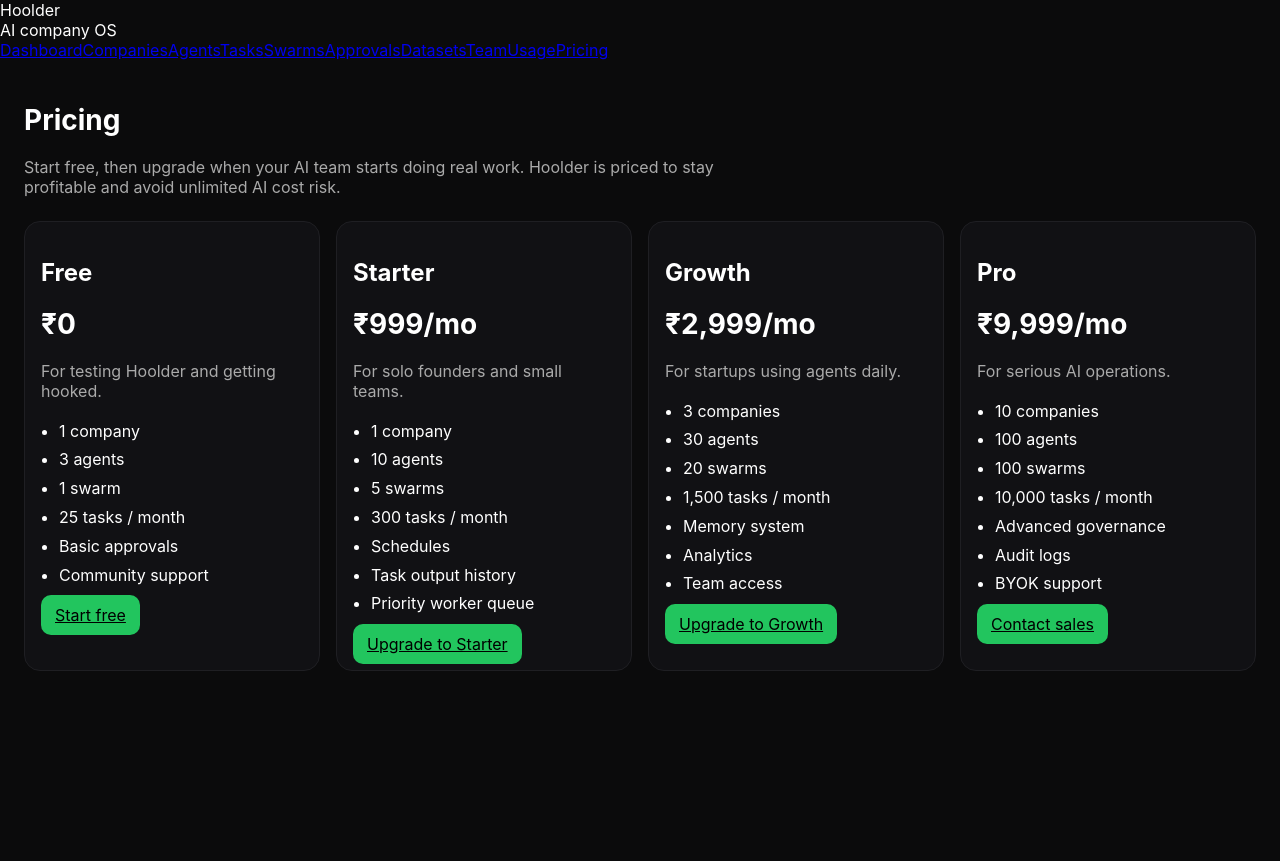
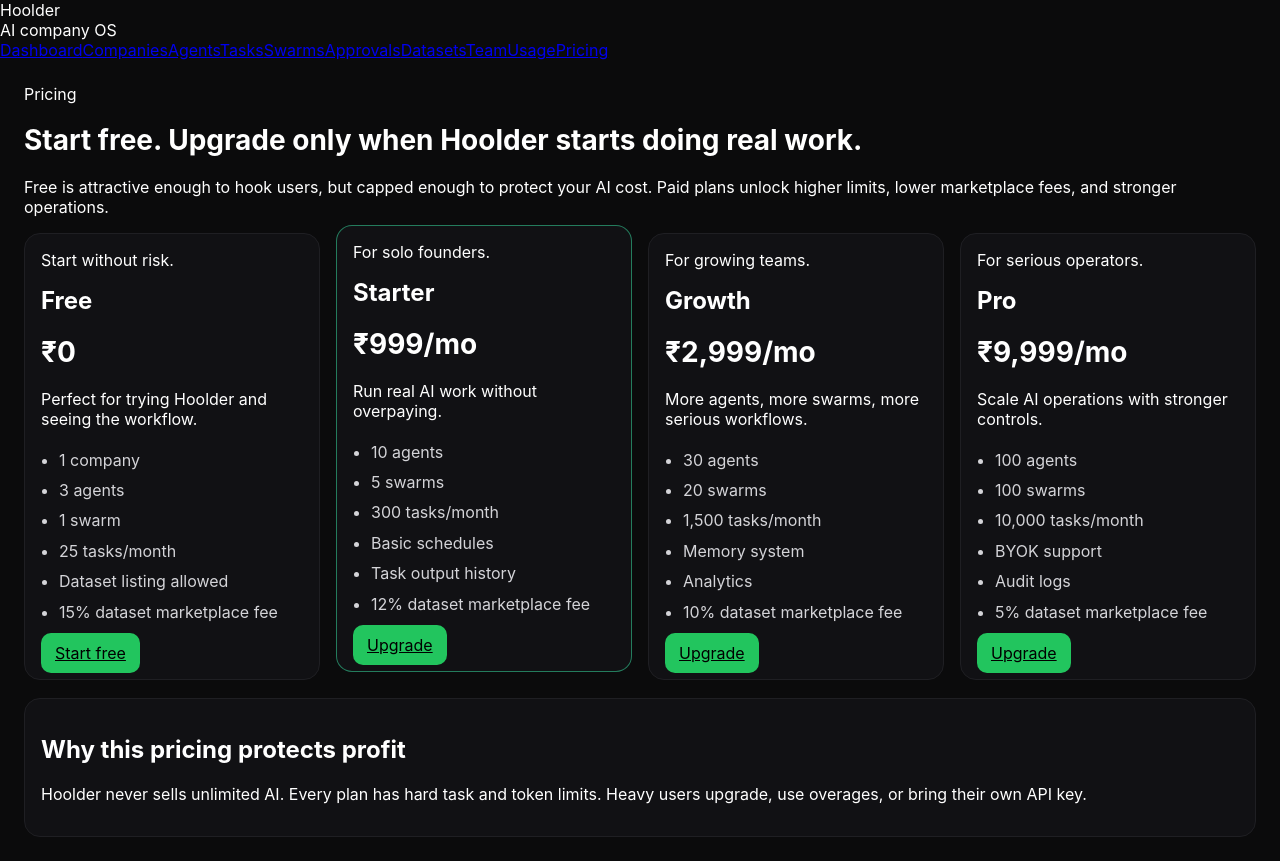
Before and after one commit to yogparel8299-ux/Hoolder, a Next.js app in the folder apps/web/: page /pricing in a window 1280 px wide. Before the commit the page ends 800 px from the top, so only its background shows below. Built offline with nearby package versions, Linux system fonts and the light colour scheme.

Commit message:
Update page.tsx

```diff
--- a/apps/web/app/pricing/page.tsx
+++ b/apps/web/app/pricing/page.tsx
@@ -4,92 +4,114 @@ const plans = [
   {
     name: "Free",
     price: "₹0",
-    desc: "For testing Hoolder and getting hooked.",
+    tagline: "Start without risk.",
+    desc: "Perfect for trying Hoolder and seeing the workflow.",
     features: [
       "1 company",
       "3 agents",
       "1 swarm",
-      "25 tasks / month",
-      "Basic approvals",
-      "Community support"
+      "25 tasks/month",
+      "Dataset listing allowed",
+      "15% dataset marketplace fee"
     ],
-    cta: "Start free"
+    highlight: false
   },
   {
     name: "Starter",
     price: "₹999/mo",
-    desc: "For solo founders and small teams.",
+    tagline: "For solo founders.",
+    desc: "Run real AI work without overpaying.",
     features: [
-      "1 company",
       "10 agents",
       "5 swarms",
-      "300 tasks / month",
-      "Schedules",
+      "300 tasks/month",
+      "Basic schedules",
       "Task output history",
-      "Priority worker queue"
+      "12% dataset marketplace fee"
     ],
-    cta: "Upgrade to Starter"
+    highlight: true
   },
   {
     name: "Growth",
     price: "₹2,999/mo",
-    desc: "For startups using agents daily.",
+    tagline: "For growing teams.",
+    desc: "More agents, more swarms, more serious workflows.",
     features: [
-      "3 companies",
       "30 agents",
       "20 swarms",
-      "1,500 tasks / month",
+      "1,500 tasks/month",
       "Memory system",
       "Analytics",
-      "Team access"
+      "10% dataset marketplace fee"
     ],
-    cta: "Upgrade to Growth"
+    highlight: false
   },
   {
     name: "Pro",
     price: "₹9,999/mo",
-    desc: "For serious AI operations.",
+    tagline: "For serious operators.",
+    desc: "Scale AI operations with stronger controls.",
     features: [
-      "10 companies",
       "100 agents",
       "100 swarms",
-      "10,000 tasks / month",
-      "Advanced governance",
+      "10,000 tasks/month",
+      "BYOK support",
       "Audit logs",
-      "BYOK support"
+      "5% dataset marketplace fee"
     ],
-    cta: "Contact sales"
+    highlight: false
   }
 ];
 
 export default function PricingPage() {
   return (
     <div className="container">
-      <h1>Pricing</h1>
-      <p style={{ color: "#aaa", maxWidth: 720 }}>
-        Start free, then upgrade when your AI team starts doing real work.
-        Hoolder is priced to stay profitable and avoid unlimited AI cost risk.
-      </p>
+      <div className="page-header">
+        <div>
+          <div className="page-kicker">Pricing</div>
+          <h1>Start free. Upgrade only when Hoolder starts doing real work.</h1>
+          <p>
+            Free is attractive enough to hook users, but capped enough to protect your AI cost.
+            Paid plans unlock higher limits, lower marketplace fees, and stronger operations.
+          </p>
+        </div>
+      </div>
 
-      <div className="grid grid-4" style={{ marginTop: 24 }}>
+      <div className="grid grid-4">
         {plans.map((plan) => (
-          <div key={plan.name} className="card">
-            <h2>{plan.name}</h2>
+          <div
+            key={plan.name}
+            className="card"
+            style={{
+              borderColor: plan.highlight ? "rgba(52, 211, 153, 0.55)" : undefined,
+              transform: plan.highlight ? "translateY(-8px)" : undefined
+            }}
+          >
+            <span className="badge">{plan.tagline}</span>
+            <h2 style={{ marginTop: 16 }}>{plan.name}</h2>
             <h1>{plan.price}</h1>
-            <p style={{ color: "#aaa" }}>{plan.desc}</p>
+            <p>{plan.desc}</p>
 
-            <ul style={{ paddingLeft: 18, lineHeight: 1.8 }}>
+            <ul style={{ paddingLeft: 18, lineHeight: 1.9, color: "#d4d4d8" }}>
               {plan.features.map((feature) => (
                 <li key={feature}>{feature}</li>
               ))}
             </ul>
 
-            <Link className="button" href="/signup">
-              {plan.cta}
+            <Link className="button" href="/billing">
+              {plan.name === "Free" ? "Start free" : "Upgrade"}
             </Link>
           </div>
         ))}
       </div>
+
+      <div className="card" style={{ marginTop: 18 }}>
+        <h2>Why this pricing protects profit</h2>
+        <p>
+          Hoolder never sells unlimited AI. Every plan has hard task and token limits.
+          Heavy users upgrade, use overages, or bring their own API key.
+        </p>
+      </div>
     </div>
   );
 }
```
